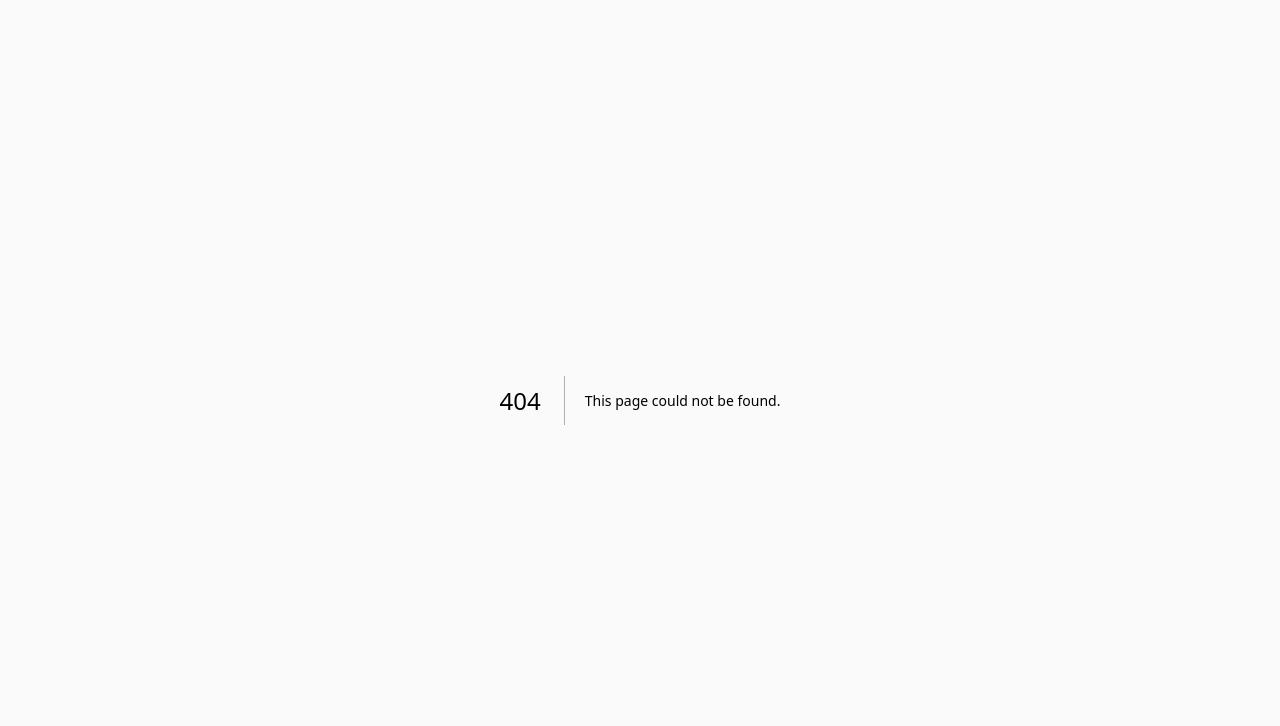
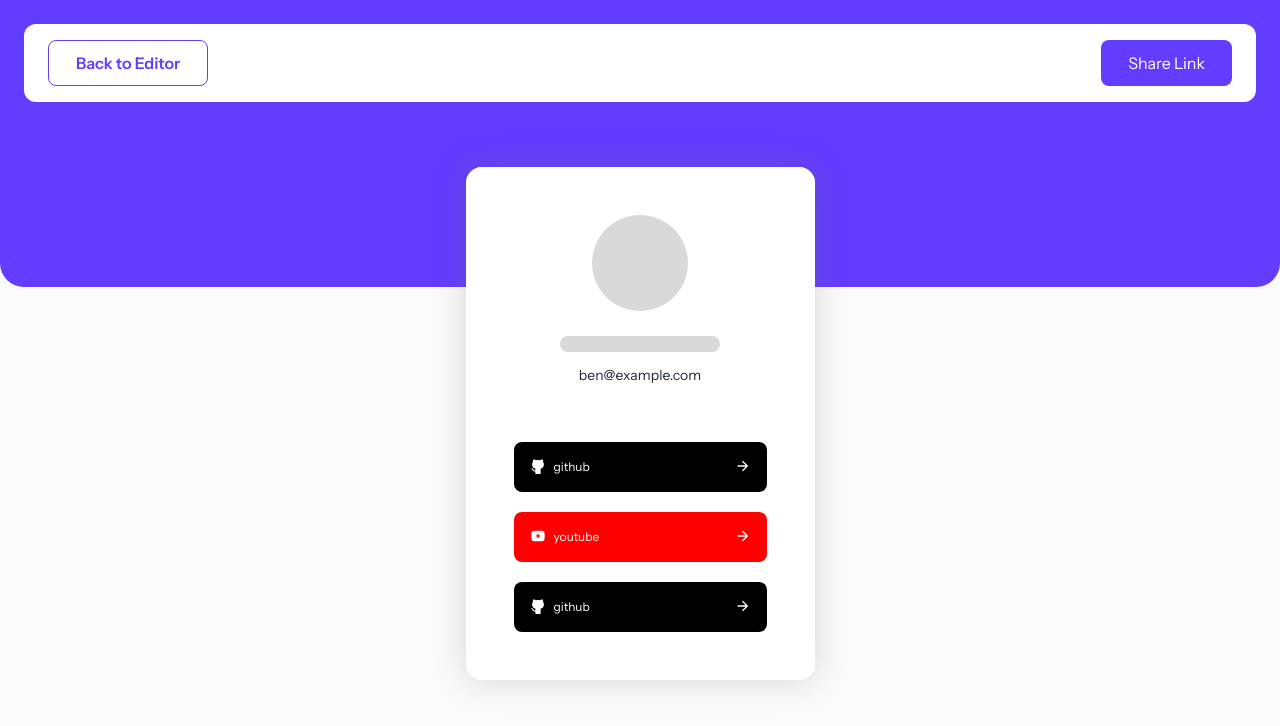
Before and after one commit to PrimoCrypt/devlinks, a Next.js app: page /preview in a window 1280 px wide. Before the commit this address had no page. Shown: the top 726 px of the page. Built offline with nearby package versions, Linux system fonts and the light colour scheme.

Commit message:
Feat: Added Preview Page, other new features would keep rolling out with time

```diff
--- a/src/app/home/layout.tsx
+++ b/src/app/home/layout.tsx
@@ -1,7 +1,7 @@
 import NavBar from "@/components/navbar";
 import MobileSection from "./mobile-section";
 
-const userData = {
+export const userData = {
   name: "",
   email: "ben@example.com",
   links: [
--- a/src/app/home/links/page.tsx
+++ b/src/app/home/links/page.tsx
@@ -18,7 +18,7 @@ const LinksPage = ({ links = initialLinks }: LinkTypes) => {
         </p>
       </div>
       <div className="flex flex-col gap-[1.5rem]">
-        <div onClick={() => links.push({ name: "", icon: "", url: "" })}>
+        <div onClick={() => links.push({ name: "nhame", icon: "", url: "" })}>
           <ButtonSecondary text="+ Add new link" />
         </div>
         <div className="flex flex-col gap-[1.5rem] ">
--- /dev/null
+++ b/src/app/preview/page.tsx
@@ -0,0 +1,16 @@
+import PreviewCard from "@/components/preview-card";
+import PreviewNavbar from "@/components/preview-navbar";
+import { userData } from "../home/layout";
+const PreviewPage = () => {
+  return (
+    <div className="h-full w-full flex flex-col items-center">
+      <div className="bg-primary-default w-full h-[40%] rounded-b-3xl  p-6">
+        <PreviewNavbar />
+      </div>
+      <div className="bg-white max-w-[349px] w-full relative top-[-15%] rounded-2xl">
+        <PreviewCard {...userData} />
+      </div>
+    </div>
+  );
+};
+export default PreviewPage;
--- a/src/components/navbar.tsx
+++ b/src/components/navbar.tsx
@@ -3,6 +3,7 @@ import { Link as LinkIcon, CircleUserRound } from "lucide-react";
 import Image from "next/image";
 import ButtonSecondary from "./button-secondary";
 import Link from "next/link";
+import { PREVIEW_ROUTE } from "@/constants/routes";
 
 const NavBar = ({ type }: { type?: string }) => {
   return (
@@ -45,12 +46,14 @@ const NavBar = ({ type }: { type?: string }) => {
               </div>
             </Link>
           </div>
+          <Link href={PREVIEW_ROUTE}>
             <div className="hidden md:flex rounded-lg flex-col items-start justify-start">
               <ButtonSecondary text="Preview" />
             </div>
             <div className="rounded-lg flex max-w-6 md:hidden flex-col items-start justify-start">
               <ButtonSecondary text="preview" />
             </div>
+          </Link>
         </div>
       </div>
     </div>
--- /dev/null
+++ b/src/components/preview-card.tsx
@@ -0,0 +1,47 @@
+import { initialLinks } from "@/data/data";
+import PreviewSingleLink from "./preview-single-link";
+
+interface Link {
+  name: string;
+  icon: string;
+  url: string;
+  color?: string;
+  bgColor?: string;
+}
+
+interface LinksPageProperties {
+  name: string;
+  email: string;
+  links: Link[];
+}
+const PreviewCard = ({
+  name = "",
+  email = "",
+  links = initialLinks,
+}: LinksPageProperties) => {
+  return (
+    <div className=" self-start top-[11rem] flex flex-col items-center gap-[3.5rem] w-full p-12 bg-white shadow-[0px_0px_32px_rgba(111,_111,_111,_0.25)] rounded-2xl">
+      <div className="flex flex-col items-center gap-[1.563rem]">
+        <div className="bg-grey-light h-[6rem] rounded-[50%] w-[6rem]"></div>
+        <div className="flex flex-col items-center gap-[0.813rem]">
+          {name == "" ? (
+            <div className="bg-grey-light h-[1rem] w-[10rem] rounded-[10px]"></div>
+          ) : (
+            <h1 className="text-[1.125rem]">{name}</h1>
+          )}
+          {email == "" ? (
+            <div className="bg-grey-light h-[0.5rem] w-[4.5rem] rounded-[10px]"></div>
+          ) : (
+            <h1 className="text-[0.875rem]">{email}</h1>
+          )}
+        </div>
+      </div>
+      <div className="max-h-[18.75rem] overflow-auto w-full items-center flex flex-col gap-[20px]">
+        {links.map((link) => {
+          return <PreviewSingleLink key={link.name} {...link} />;
+        })}
+      </div>
+    </div>
+  );
+};
+export default PreviewCard;
--- /dev/null
+++ b/src/components/preview-links-button.tsx
@@ -0,0 +1,10 @@
+import { ButtonType } from "@/types/ButtonTypes";
+
+const PreviewLinksButton = ({ text }: ButtonType) => {
+  return (
+    <button className="w-full cursor-pointer py-[0.687rem] px-[1.687rem] rounded-lg bg-primary-default active:bg-primary-active disabled:bg-primary-disabled flex flex-col justify-center items-center border-box text-[1rem] text-white">
+      <div>{text}</div>
+    </button>
+  );
+};
+export default PreviewLinksButton;
--- /dev/null
+++ b/src/components/preview-navbar.tsx
@@ -0,0 +1,22 @@
+import Link from "next/link";
+import ButtonPrimary from "./button-primary";
+import ButtonSecondary from "./button-secondary";
+import { LINKS_ROUTE, PROFILE_ROUTE } from "@/constants/routes";
+
+const PreviewNavbar = () => {
+  return (
+    <div className="w-full rounded-xl bg-white flex justify-between px-6 py-4">
+      <div>
+        <Link href={PROFILE_ROUTE}>
+          <ButtonSecondary text="Back to Editor" />
+        </Link>
+      </div>
+      <div>
+        <Link href={LINKS_ROUTE}>
+          <ButtonPrimary text="Share Link" />
+        </Link>
+      </div>
+    </div>
+  );
+};
+export default PreviewNavbar;
--- /dev/null
+++ b/src/components/preview-single-link.tsx
@@ -0,0 +1,24 @@
+import Image from "next/image";
+
+interface Link {
+  name: string;
+  icon: string;
+  url: string;
+  color?: string;
+  bgColor?: string;
+}
+const PreviewSingleLink = ({ name, icon, color = "white", bgColor }: Link) => {
+  return (
+    <div className="w-full">
+      <button
+        style={{ backgroundColor: bgColor, color: color }}
+        className="w-full flex gap-[0.5rem] p-4 rounded-[0.5rem] text-[0.75rem]"
+      >
+        <Image src={icon} alt="" width={16} height={16} />
+        <span className="w-full text-left">{name}</span>
+        <Image src="/arrow-right.svg" alt="" width={16} height={16} />
+      </button>
+    </div>
+  );
+};
+export default PreviewSingleLink;
--- a/src/constants/routes.ts
+++ b/src/constants/routes.ts
@@ -1,5 +1,6 @@
 export const LOGIN_ROUTE = "/auth/signin";
 export const REGISTER_ROUTE = "/auth/signup";
 export const LINKS_ROUTE = "/home/links";
-export const PROFILE_ROUTE = "/auth/profile";
+export const PROFILE_ROUTE = "/home/profile";
 export const HOME_ROUTE = "/home/links";
+export const PREVIEW_ROUTE = "/preview";
```
Lines whose indentation alone changed are shown as unchanged.
